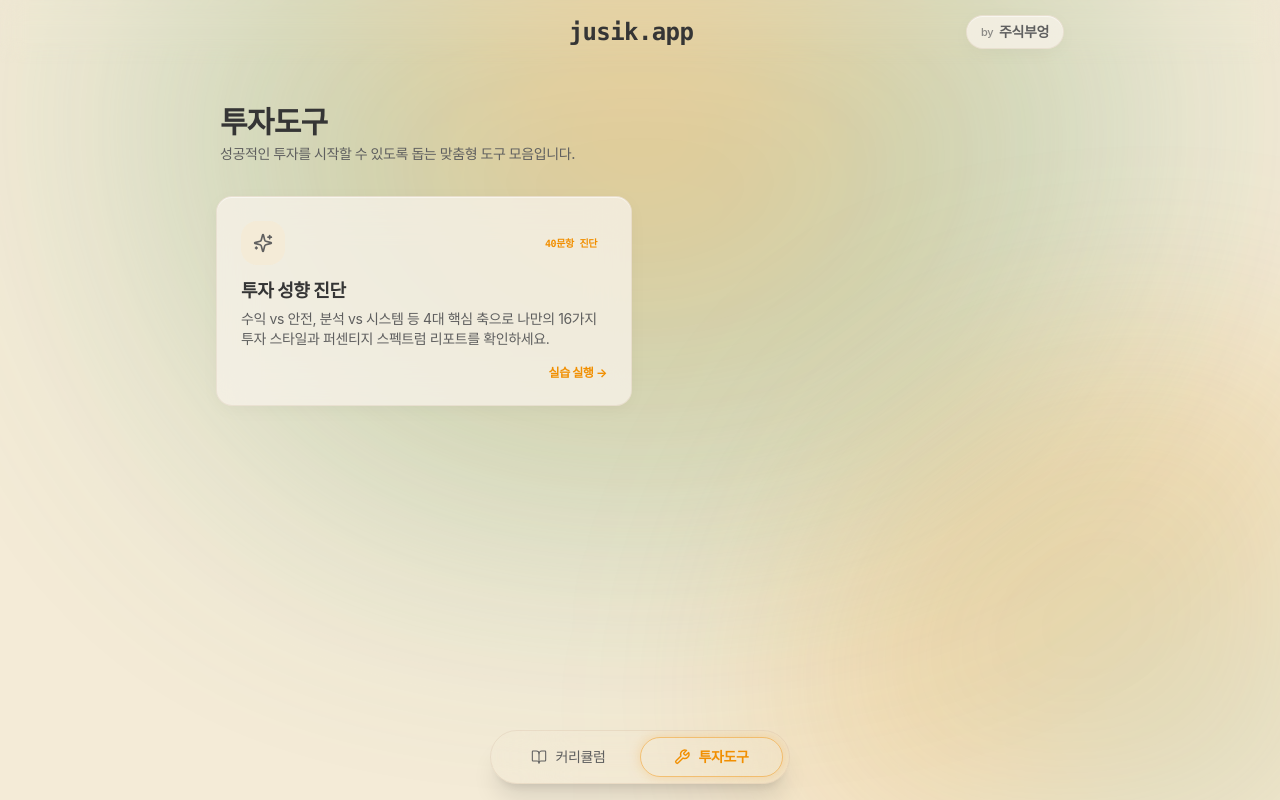
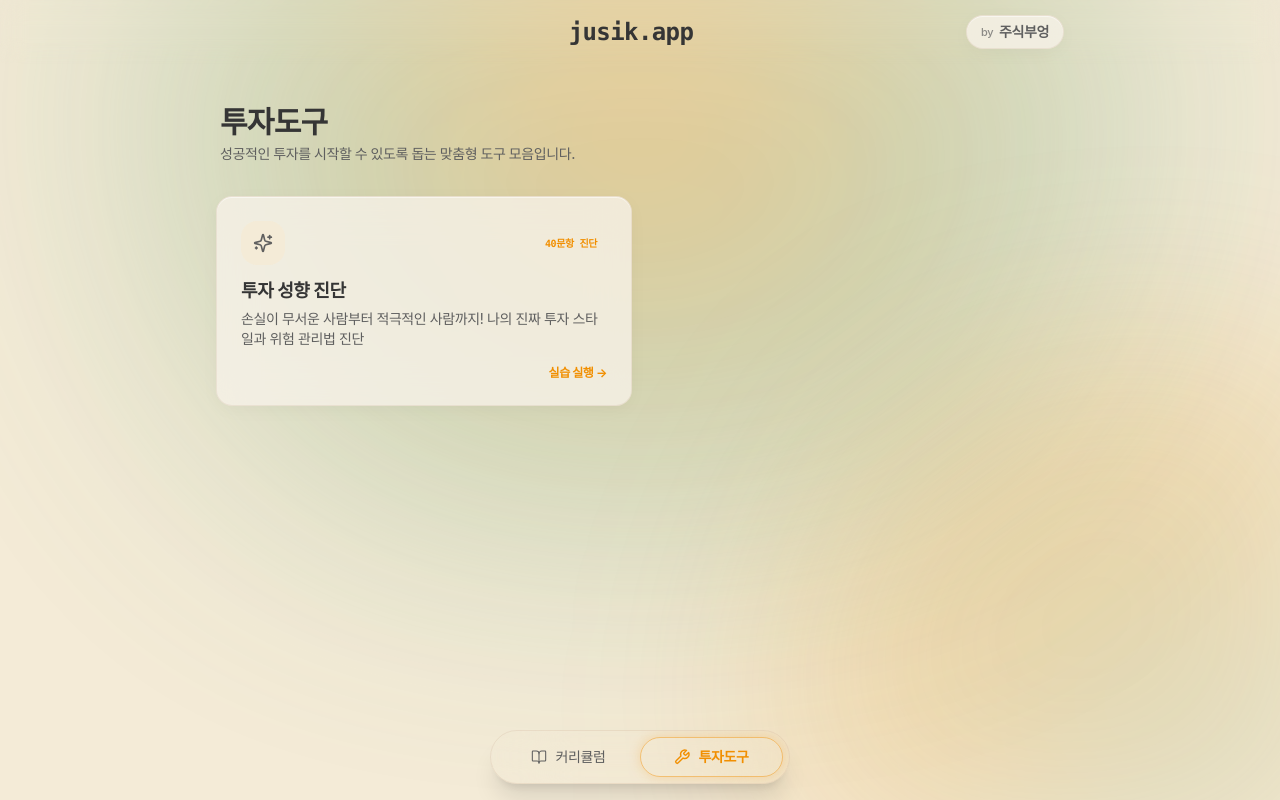
Before and after one commit to hajooi/jusik-app, a Next.js app: page /tools in a window 1280 px wide. Built offline with nearby package versions, Linux system fonts and the light colour scheme.

Commit message:
style: Update Investment Type Survey card description on /tools page

```diff
--- a/src/app/tools/page.tsx
+++ b/src/app/tools/page.tsx
@@ -5,7 +5,7 @@ export default function ToolsPage() {
   const tools = [
     {
       title: '투자 성향 진단',
-      description: '수익 vs 안전, 분석 vs 시스템 등 4대 핵심 축으로 나만의 16가지 투자 스타일과 퍼센티지 스펙트럼 리포트를 확인하세요.',
+      description: '손실이 무서운 사람부터 적극적인 사람까지! 나의 진짜 투자 스타일과 위험 관리법 진단',
       href: '/tools/type',
       icon: Sparkles,
       tag: '40문항 진단',
```
